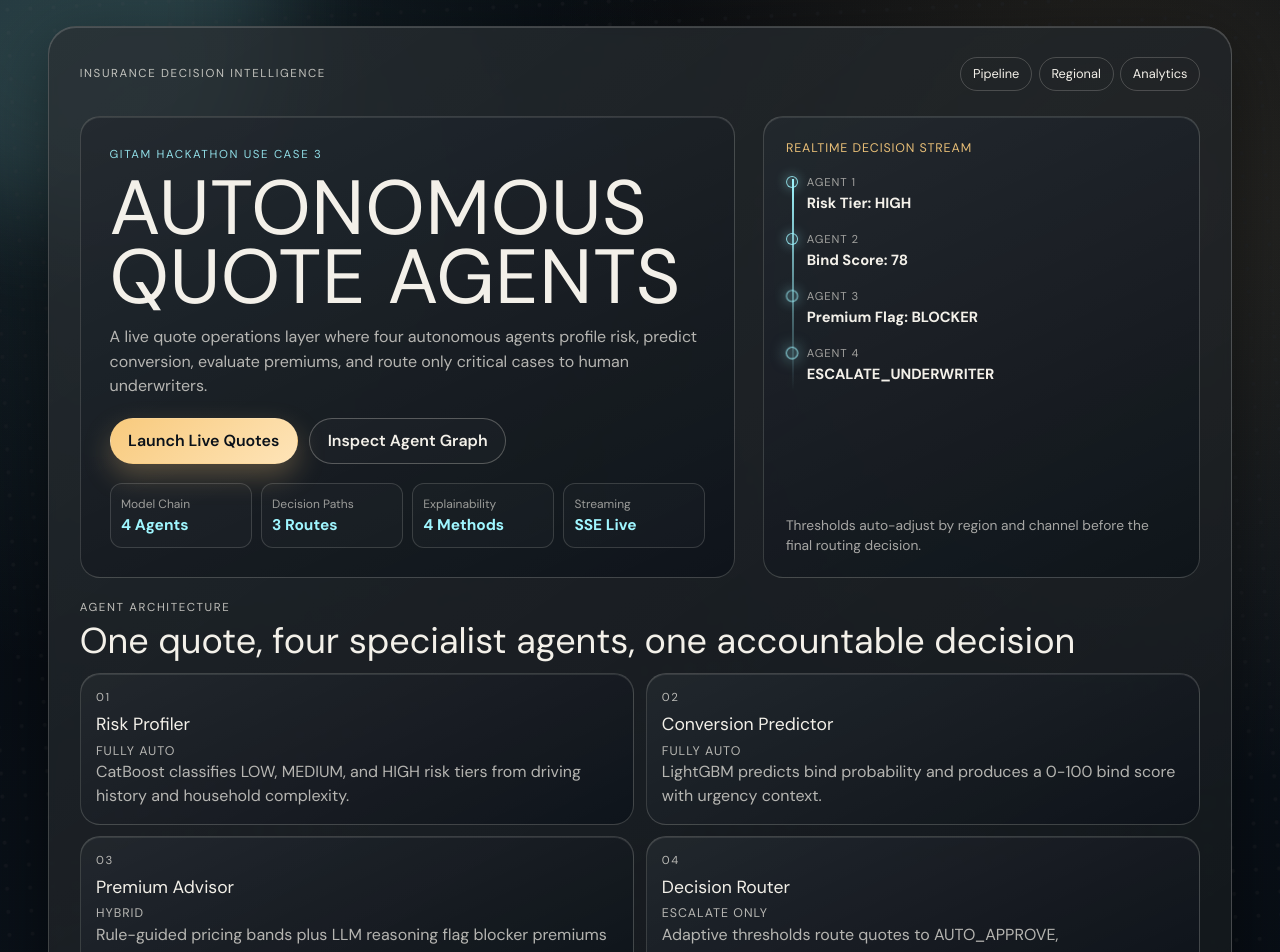
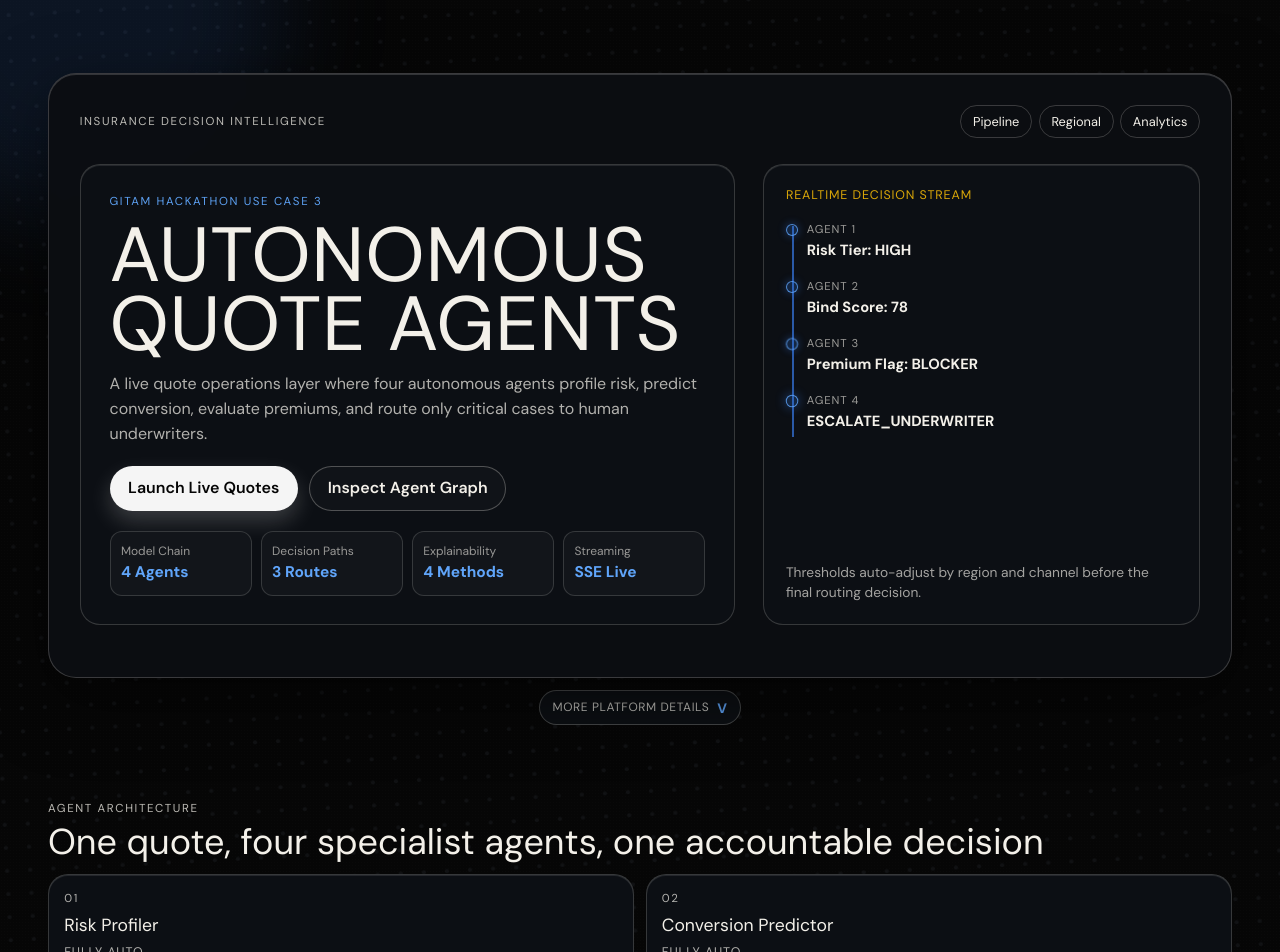
Before and after one commit to iamathulm/AI-DAY-T23-AUTONOMOUS-QUOTE-AGENTS, a Next.js app in the folder Frontend/: page / in a window 1280 px wide. Shown: the top 952 px of the page. Built offline with nearby package versions, Linux system fonts and the light colour scheme.

Commit message:
Readjusted components in the landing page

```diff
--- a/Frontend/src/app/page.module.css
+++ b/Frontend/src/app/page.module.css
@@ -1,21 +1,27 @@
 .landing {
   --ink: #f3f0e9;
   --muted-ink: rgba(243, 240, 233, 0.72);
-  --core: #0a0f14;
-  --plate: #111924;
+  --core: #060606;
+  --plate: #111318;
   --edge: rgba(243, 240, 233, 0.2);
-  --signal-cyan: #9ff6ff;
-  --signal-gold: #f8ca7d;
-  --signal-red: #ff8f7a;
+  --signal-cyan: #3b82f6;
+  --signal-gold: #eab308;
+  --signal-red: #ef4444;
   position: relative;
   min-height: 100vh;
   overflow: hidden;
   color: var(--ink);
-  background:
-    radial-gradient(circle at 12% 8%, rgba(159, 246, 255, 0.12), transparent 28%),
-    radial-gradient(circle at 88% 11%, rgba(248, 202, 125, 0.14), transparent 32%),
-    radial-gradient(circle at 74% 78%, rgba(255, 143, 122, 0.1), transparent 30%),
-    linear-gradient(160deg, #04070c 0%, #0a1119 46%, #05090f 100%);
+  background: var(--core);
+}
+
+.viewportShell {
+  position: relative;
+  z-index: 2;
+  min-height: 100vh;
+  display: flex;
+  flex-direction: column;
+  justify-content: center;
+  padding: 1rem 0 1.15rem;
 }
 
 .dotField {
@@ -31,8 +37,8 @@
   pointer-events: none;
   background-image: radial-gradient(rgba(255, 255, 255, 0.05) 0.7px, transparent 0.7px);
   background-size: 3px 3px;
-  mix-blend-mode: soft-light;
-  opacity: 0.28;
+  mix-blend-mode: normal;
+  opacity: 0.2;
 }
 
 .glowTop,
@@ -49,7 +55,7 @@
   height: 26rem;
   top: -12rem;
   left: -9rem;
-  background: rgba(159, 246, 255, 0.16);
+  background: rgba(59, 130, 246, 0.12);
 }
 
 .glowBottom {
@@ -58,25 +64,62 @@
   right: -12rem;
   bottom: -13rem;
   animation-duration: 13s;
-  background: rgba(255, 143, 122, 0.18);
+  background: rgba(139, 92, 246, 0.1);
 }
 
 .frame {
   position: relative;
-  z-index: 2;
+  z-index: 3;
   width: min(74rem, 94vw);
-  margin: clamp(1rem, 2vw, 1.8rem) auto;
+  margin: 0 auto;
   padding: clamp(1.2rem, 2.4vw, 2.2rem);
   border: 1px solid var(--edge);
   border-radius: 1.75rem;
-  background:
-    linear-gradient(145deg, rgba(255, 255, 255, 0.1), rgba(255, 255, 255, 0.01)),
-    rgba(10, 15, 20, 0.74);
+  background: rgba(12, 14, 18, 0.96);
   box-shadow:
     0 20px 70px rgba(0, 0, 0, 0.5),
     inset 0 1px 0 rgba(255, 255, 255, 0.16);
   backdrop-filter: blur(4px);
   animation: settle 820ms cubic-bezier(0.2, 1, 0.28, 1) both;
+}
+
+.scrollCue {
+  margin: 0.75rem auto 0;
+  width: fit-content;
+  display: inline-flex;
+  align-items: center;
+  gap: 0.5rem;
+  color: rgba(243, 240, 233, 0.76);
+  text-decoration: none;
+  border: 1px solid rgba(243, 240, 233, 0.24);
+  background: rgba(13, 16, 21, 0.95);
+  border-radius: 999px;
+  padding: 0.38rem 0.8rem;
+  font-size: 0.75rem;
+  letter-spacing: 0.05em;
+  text-transform: uppercase;
+}
+
+.scrollCue strong {
+  font-size: 0.86rem;
+  color: rgba(96, 165, 250, 0.95);
+  animation: nudgeDown 1.8s ease-in-out infinite;
+}
+
+.scrollCue:hover {
+  border-color: rgba(59, 130, 246, 0.65);
+  background: rgba(59, 130, 246, 0.12);
+}
+
+.details {
+  position: relative;
+  z-index: 2;
+  padding: 0 0 2rem;
+}
+
+.detailsFrame {
+  width: min(74rem, 94vw);
+  margin: 0 auto;
 }
 
 .topbar {
@@ -116,8 +159,8 @@
 }
 
 .quickNav a:hover {
-  border-color: rgba(159, 246, 255, 0.54);
-  background: rgba(159, 246, 255, 0.1);
+  border-color: rgba(59, 130, 246, 0.5);
+  background: rgba(59, 130, 246, 0.14);
 }
 
 .hero {
@@ -135,9 +178,7 @@
 .bottomCta {
   border: 1px solid rgba(243, 240, 233, 0.18);
   border-radius: 1.25rem;
-  background:
-    linear-gradient(155deg, rgba(255, 255, 255, 0.09), rgba(255, 255, 255, 0.012)),
-    rgba(10, 16, 23, 0.82);
+  background: rgba(13, 16, 21, 0.98);
   box-shadow: inset 0 1px 0 rgba(255, 255, 255, 0.1);
 }
 
@@ -146,7 +187,7 @@
 }
 
 .label {
-  color: rgba(159, 246, 255, 0.88);
+  color: rgba(96, 165, 250, 0.96);
 }
 
 .title {
@@ -185,9 +226,9 @@
 }
 
 .primaryAction {
-  color: #0a1119;
-  background: linear-gradient(140deg, var(--signal-gold), #fee4b8);
-  box-shadow: 0 12px 28px rgba(248, 202, 125, 0.28);
+  color: #050505;
+  background: #f5f5f5;
+  box-shadow: 0 10px 22px rgba(245, 245, 245, 0.2);
 }
 
 .secondaryAction {
@@ -202,8 +243,8 @@
 }
 
 .secondaryAction:hover {
-  border-color: rgba(159, 246, 255, 0.62);
-  background: rgba(159, 246, 255, 0.1);
+  border-color: rgba(59, 130, 246, 0.6);
+  background: rgba(59, 130, 246, 0.12);
 }
 
 .metrics {
@@ -217,7 +258,7 @@
   border: 1px solid rgba(243, 240, 233, 0.16);
   border-radius: 0.75rem;
   padding: 0.65rem;
-  background: rgba(255, 255, 255, 0.02);
+  background: #12151a;
 }
 
 .metrics p {
@@ -229,7 +270,7 @@
 .metrics strong {
   font-family: var(--font-mono), "Courier New", monospace;
   font-size: 0.97rem;
-  color: var(--signal-cyan);
+  color: #60a5fa;
 }
 
 .signalPanel {
@@ -243,7 +284,7 @@
   font-family: var(--font-mono), "Courier New", monospace;
   letter-spacing: 0.07em;
   text-transform: uppercase;
-  color: rgba(248, 202, 125, 0.93);
+  color: rgba(234, 179, 8, 0.92);
   font-size: 0.78rem;
 }
 
@@ -261,7 +302,7 @@
   top: 0.5rem;
   bottom: 0.6rem;
   width: 2px;
-  background: linear-gradient(var(--signal-cyan), transparent);
+  background: rgba(59, 130, 246, 0.65);
 }
 
 .pipelineRail li {
@@ -277,9 +318,9 @@
   width: 0.72rem;
   height: 0.72rem;
   border-radius: 100%;
-  border: 1px solid rgba(159, 246, 255, 0.8);
-  background: rgba(159, 246, 255, 0.16);
-  box-shadow: 0 0 14px rgba(159, 246, 255, 0.4);
+  border: 1px solid rgba(96, 165, 250, 0.8);
+  background: rgba(59, 130, 246, 0.2);
+  box-shadow: 0 0 10px rgba(59, 130, 246, 0.45);
   animation: pulse 2.8s ease-in-out infinite;
 }
 
@@ -316,7 +357,7 @@
 }
 
 .section {
-  margin-top: 0.8rem;
+  margin-top: 0;
 }
 
 .sectionHead h2,
@@ -346,7 +387,7 @@
 }
 
 .agentCard:hover {
-  border-color: rgba(159, 246, 255, 0.65);
+  border-color: rgba(59, 130, 246, 0.58);
   transform: translateY(-1px);
 }
 
@@ -360,7 +401,7 @@
   font-size: 0.78rem;
   text-transform: uppercase;
   letter-spacing: 0.08em;
-  color: rgba(248, 202, 125, 0.88);
+  color: rgba(234, 179, 8, 0.9);
 }
 
 .agentCard p {
@@ -407,7 +448,7 @@
   padding: 0.72rem;
   border-radius: 0.75rem;
   border: 1px solid rgba(243, 240, 233, 0.16);
-  background: rgba(255, 255, 255, 0.02);
+  background: #12151a;
 }
 
 .routeTable span {
@@ -416,7 +457,7 @@
   text-transform: uppercase;
   letter-spacing: 0.07em;
   font-size: 0.71rem;
-  color: rgba(159, 246, 255, 0.95);
+  color: rgba(96, 165, 250, 0.95);
 }
 
 .routeTable p {
@@ -445,16 +486,27 @@
   text-transform: uppercase;
 }
 
+@keyframes nudgeDown {
+  0%,
+  100% {
+    transform: translateY(0);
+  }
+
+  50% {
+    transform: translateY(0.15rem);
+  }
+}
+
 @keyframes pulse {
   0%,
   100% {
     transform: scale(1);
-    box-shadow: 0 0 12px rgba(159, 246, 255, 0.4);
+    box-shadow: 0 0 8px rgba(59, 130, 246, 0.38);
   }
 
   50% {
     transform: scale(1.16);
-    box-shadow: 0 0 18px rgba(159, 246, 255, 0.75);
+    box-shadow: 0 0 14px rgba(59, 130, 246, 0.65);
   }
 }
 
@@ -500,10 +552,19 @@
 }
 
 @media (max-width: 760px) {
+  .viewportShell {
+    justify-content: flex-start;
+    padding-top: 0.8rem;
+  }
+
   .frame {
     width: min(96vw, 38rem);
     padding: 0.9rem;
     border-radius: 1.1rem;
+  }
+
+  .detailsFrame {
+    width: min(96vw, 38rem);
   }
 
   .topbar {
--- a/Frontend/src/app/page.tsx
+++ b/Frontend/src/app/page.tsx
@@ -48,7 +48,7 @@ export default function Home() {
           dotSize={4}
           gap={18}
           baseColor="#23262B"
-          activeColor="#91F2FF"
+          activeColor="#3B82F6"
           proximity={140}
           shockRadius={220}
           shockStrength={4}
@@ -61,6 +61,7 @@ export default function Home() {
       <div className={styles.glowTop} />
       <div className={styles.glowBottom} />
 
+      <section className={styles.viewportShell}>
         <div className={styles.frame}>
           <header className={styles.topbar}>
             <p className={styles.kicker}>Insurance Decision Intelligence</p>
@@ -76,9 +77,9 @@ export default function Home() {
               <p className={styles.label}>GITAM Hackathon Use Case 3</p>
               <h1 className={styles.title}>AUTONOMOUS QUOTE AGENTS</h1>
               <p className={styles.subtitle}>
-              A live quote operations layer where four autonomous agents profile
-              risk, predict conversion, evaluate premiums, and route only
-              critical cases to human underwriters.
+                A live quote operations layer where four autonomous agents
+                profile risk, predict conversion, evaluate premiums, and route
+                only critical cases to human underwriters.
               </p>
 
               <div className={styles.actions}>
@@ -136,7 +137,16 @@ export default function Home() {
               </p>
             </aside>
           </section>
+        </div>
 
+        <a href="#details" className={styles.scrollCue}>
+          <span>More platform details</span>
+          <strong>v</strong>
+        </a>
+      </section>
+
+      <section id="details" className={styles.details}>
+        <div className={styles.detailsFrame}>
           <section className={styles.section}>
             <div className={styles.sectionHead}>
               <p className={styles.sectionTag}>Agent Architecture</p>
@@ -211,6 +221,7 @@ export default function Home() {
 
           <p className={styles.credit}>Built by Team 23</p>
         </div>
+      </section>
     </main>
   );
 }
```
Lines whose indentation alone changed are shown as unchanged.
